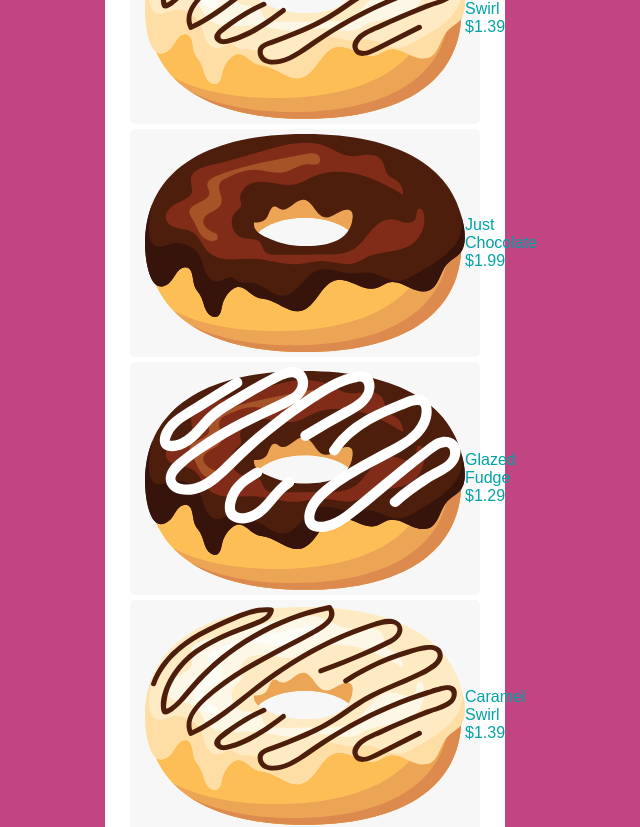
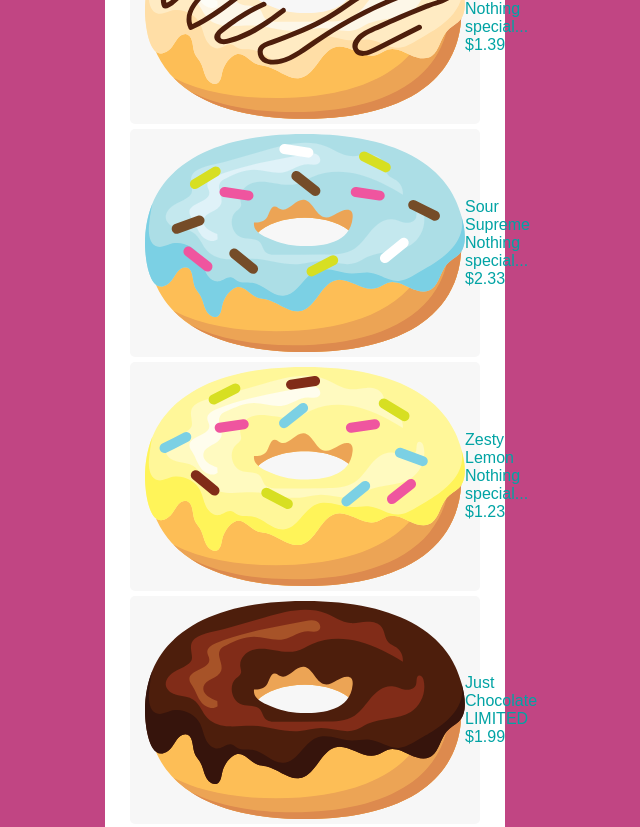
Before and after one commit to josgar14/angular-basics-seed, an Angular app: page / in a window 1280 px wide. Shown: the part 740-1567 px from the top of the page, without its empty margins (335-975 px from the left). Built offline with nearby package versions, Linux system fonts and the light colour scheme; a web font is replaced by a local one.

Commit message:
ngSwtich

```diff
--- a/src/app/admin/components/donut-card/donut-card.component.ts
+++ b/src/app/admin/components/donut-card/donut-card.component.ts
@@ -5,12 +5,17 @@ import { Donut } from '../../models/donut.model';
   selector: 'app-donut-card',
   template: `
   <div class="donut-card" [ngClass]="{
-    'donut-card-promo': donut.promo
-  }">
+    'donut-card-promo': donut.promo === 'new' || donut.promo === 'limited'
+}">
     <img src="/assets/img/{{ donut.icon }}.svg" [alt]="donut.name" class="donut-card-icon"/>
     <div>
       <p class="donut-card-name">
         {{ donut.name }}
+        <ng-container [ngSwitch]="donut.promo">
+          <span *ngSwitchCase="'new'" class="donut-card-label">NEW</span>
+          <span *ngSwitchCase="'limited'" class="donut-card-label">LIMITED</span>
+          <span *ngSwitchDefault class="donut-card-label">Nothing special...</span>
+        </ng-container>
       </p>
       <p class="donut-card-price">
         {{ donut.price / 100 | currency: 'USD' }}
@@ -40,6 +45,14 @@ import { Donut } from '../../models/donut.model';
       &-name {
         font-size: 16px;
       }
+      &-label {
+        border: 1px solid #c14583;
+        border-radius: 4px;
+        padding: 0 4px;
+        margin-left: 5px;
+        font-size: 12px;
+        color: #c14583;
+      }
       &-price {
         font-size: 14px;
         color: #c14583;
--- a/src/app/admin/containers/donut-list/donut-list.component.ts
+++ b/src/app/admin/containers/donut-list/donut-list.component.ts
@@ -35,6 +35,7 @@ export class DonutListComponent {
         name: 'Just Chocolate',
         icon: 'just-chocolate',
         price: 199,
+        promo: 'limited',
         description: 'For the pure chocoholic',
       },
       {
@@ -42,7 +43,7 @@ export class DonutListComponent {
         name: 'Glazed Fudge',
         icon: 'glazed-fudge',
         price: 129,
-        promo: true,
+        promo: 'new',
         description: 'Sticky perfection',
       },
       {
@@ -51,10 +52,22 @@ export class DonutListComponent {
         icon: 'caramel-swirl',
         price: 139,
         description: 'Chocolate drizzled with caramel',
+      }, {
+        id: '23424',
+        name: 'Sour Supreme',
+        icon: 'sour-supreme',
+        price: 233,
+        description: 'For the sour advocate.',
+      }, {
+        id: 'fdfsdf',
+        name: 'Zesty Lemon',
+        icon: 'zesty-lemon',
+        price: 123,
+        description: 'Delicious lucios lemon.',
       },
     ];
   }
-  trackById(index: number, value: Donut){
+  trackById(index: number, value: Donut) {
     return value.id;
   }
 }
--- a/src/app/admin/models/donut.model.ts
+++ b/src/app/admin/models/donut.model.ts
@@ -3,6 +3,6 @@ export interface Donut {
     name: string;
     icon: string;
     price: number;
-    promo?: boolean;
+    promo?: 'new' | 'limited';
     description: string;
 }
```
